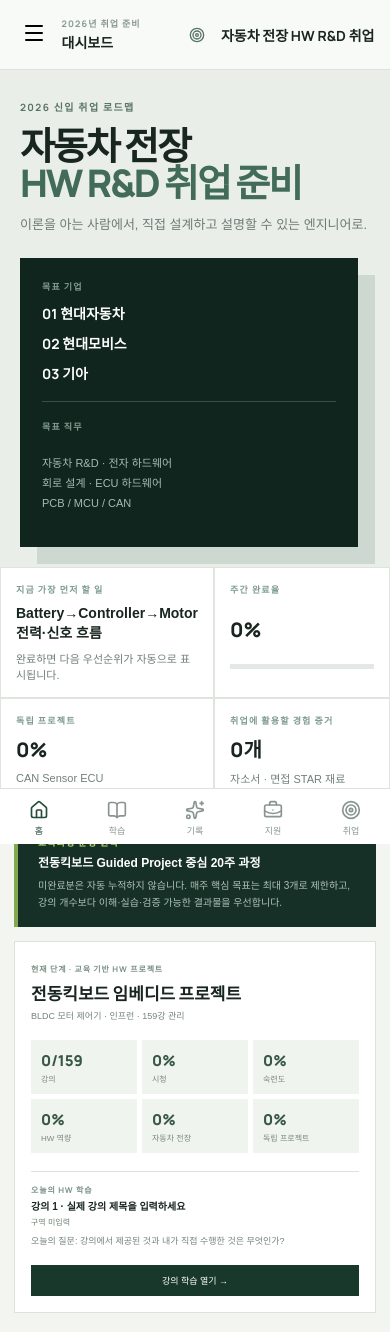
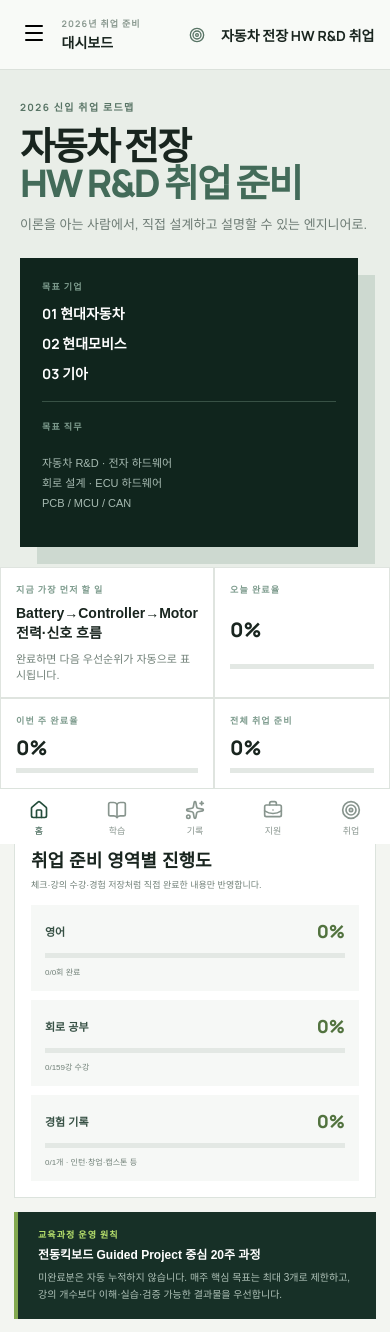
Before and after one commit to PacoKim/vamos-trabajo, a React (Vite) app: page / in a window 390 px wide. Shown: the top 1332 px of the page. Built offline with nearby package versions, Linux system fonts and the light colour scheme; a web font is replaced by a local one.

Commit message:
feat: add daily weekly and total readiness progress

```diff
--- a/src/App.tsx
+++ b/src/App.tsx
@@ -708,7 +708,8 @@
       );
       return Math.min(20, Math.max(1, elapsed + 1));
     }),
-    [menu, setMenu] = useState(false);
+    [menu, setMenu] = useState(false),
+    [dashboardRevision, setDashboardRevision] = useState(0);
   const [done, setDone] = useState<Record<string, boolean>>(() =>
     JSON.parse(localStorage.getItem("ahw-kickboard-curriculum-done-v1") || "{}"),
   );
@@ -731,21 +732,7 @@
         sum + item.tasks.filter((_, index) => done[`w${item.n}-${index}`]).length,
       0,
     ),
-    total = weeks.reduce((sum, item) => sum + item.tasks.length, 0),
-    independentProgress = (() => {
-      try {
-        const evidence = JSON.parse(
-          localStorage.getItem("ahw-kickboard-evidence-v1") || "[]",
-        );
-        return Math.min(
-          100,
-          evidence.filter((item: any) => item.project === "Independent Project")
-            .length * 10,
-        );
-      } catch {
-        return 0;
-      }
-    })();
+    total = weeks.reduce((sum, item) => sum + item.tasks.length, 0);
   const go = (v: View) => {
     setView(
       v === "careerHub" && careerHubItems.length === 1
@@ -802,7 +789,8 @@
             current={current}
             done={done}
             setDone={setDone}
-            independentProgress={independentProgress}
+            dataRevision={dashboardRevision}
+            onDashboardDataChange={() => setDashboardRevision((value) => value + 1)}
             go={go}
           />
         )}{" "}
@@ -958,11 +946,13 @@
   current,
   done,
   setDone,
+  onDataChange,
 }: {
   go: (v: View) => void;
   current: Week;
   done: Record<string, boolean>;
   setDone: (value: Record<string, boolean>) => void;
+  onDataChange: () => void;
 }) {
   const schedules = optimizedDailySchedule;
   const now = new Date();
@@ -1031,6 +1021,7 @@
     () => {
       localStorage.setItem("ahw-daily-items-cleared-v1", "done");
       localStorage.setItem("ahw-daily-checklists", JSON.stringify(allTasks));
+      onDataChange();
     },
     [allTasks],
   );
@@ -1289,15 +1280,18 @@
   current,
   done,
   setDone,
-  independentProgress,
+  dataRevision,
+  onDashboardDataChange,
   go,
 }: {
   current: Week;
   done: Record<string, boolean>;
   setDone: (value: Record<string, boolean>) => void;
-  independentProgress: number;
+  dataRevision: number;
+  onDashboardDataChange: () => void;
   go: (v: View) => void;
 }) {
+  void dataRevision;
   const wp = Math.round(
     (current.tasks.filter((_, i) => done[`w${current.n}-${i}`]).length /
       current.tasks.length) *
@@ -1306,16 +1300,58 @@
   const priorityTask =
     current.tasks.find((_, index) => !done[`w${current.n}-${index}`]) ||
     "이번 단계 핵심 과제를 모두 완료했습니다";
+  const savedDaily = (() => {
+    try {
+      return JSON.parse(localStorage.getItem("ahw-daily-checklists") || "{}");
+    } catch {
+      return {};
+    }
+  })();
+  const today = new Date();
+  const todayKey = new Date(today.getTime() - today.getTimezoneOffset() * 60000)
+    .toISOString()
+    .slice(0, 10);
+  const todayTasks: any[] = savedDaily[todayKey] || [];
+  const dailyProgress = todayTasks.length
+    ? Math.round((todayTasks.filter((task) => task.done).length / todayTasks.length) * 100)
+    : 0;
+  const allDailyTasks: any[] = Object.values(savedDaily).flat() as any[];
+  const englishTasks = allDailyTasks.filter(
+    (task) => task.track === "영어" || /영어|TOEIC|OPIc/i.test(task.text || ""),
+  );
+  const englishProgress = englishTasks.length
+    ? Math.round((englishTasks.filter((task) => task.done).length / englishTasks.length) * 100)
+    : 0;
+  const lectures: any[] = (() => {
+    try {
+      const saved = JSON.parse(localStorage.getItem("ahw-kickboard-lectures-v1") || "[]");
+      return Array.isArray(saved) ? saved : [];
+    } catch {
+      return [];
+    }
+  })();
+  const completedLectures = lectures.filter(
+    (lecture) => lecture.steps?.watch || lecture.status === "완료",
+  ).length;
+  const circuitProgress = Math.round((completedLectures / (lectures.length || 159)) * 100);
   const experienceCount = (() => {
     try {
-      const experiences = JSON.parse(
-        localStorage.getItem("ahw-experiences") || "[]",
-      );
-      return Array.isArray(experiences) ? experiences.length : 0;
+      const saved = JSON.parse(localStorage.getItem("ahw-experiences") || "[]");
+      return Array.isArray(saved) ? saved.length : 0;
     } catch {
       return 0;
     }
   })();
+  const experienceProgress = Math.min(100, Math.round((experienceCount / Math.max(1, current.n)) * 100));
+  const curriculumCompleted = weeks.reduce(
+    (sum, item) => sum + item.tasks.filter((_, index) => done[`w${item.n}-${index}`]).length,
+    0,
+  );
+  const curriculumTotal = weeks.reduce((sum, item) => sum + item.tasks.length, 0);
+  const curriculumProgress = Math.round((curriculumCompleted / curriculumTotal) * 100);
+  const totalProgress = Math.round(
+    (englishProgress + circuitProgress + experienceProgress + curriculumProgress) / 4,
+  );
   return (
     <>
       <section className="hero">
@@ -1351,22 +1387,41 @@
           <span>완료하면 다음 우선순위가 자동으로 표시됩니다.</span>
         </article>
         <article>
-          <small>주간 완료율</small>
+          <small>오늘 완료율</small>
+          <strong>{dailyProgress}%</strong>
+          <div className="bar"><i style={{ width: dailyProgress + "%" }} /></div>
+        </article>
+        <article>
+          <small>이번 주 완료율</small>
           <strong>{wp}%</strong>
           <div className="bar">
             <i style={{ width: wp + "%" }} />
           </div>
         </article>
         <article>
-          <small>독립 프로젝트</small>
-          <strong>{independentProgress}%</strong>
-          <span>CAN Sensor ECU</span>
+          <small>전체 취업 준비</small>
+          <strong>{totalProgress}%</strong>
+          <div className="bar"><i style={{ width: totalProgress + "%" }} /></div>
         </article>
-        <article>
-          <small>취업에 활용할 경험 증거</small>
-          <strong>{experienceCount}개</strong>
-          <span>자소서 · 면접 STAR 재료</span>
-        </article>
+      </section>
+      <section className="preparation-progress">
+        <div className="preparation-progress-head">
+          <div><small>전체 완성률 상세</small><h2>취업 준비 영역별 진행도</h2></div>
+          <p>체크·강의 수강·경험 저장처럼 직접 완료한 내용만 반영합니다.</p>
+        </div>
+        <div className="preparation-progress-grid">
+          {[
+            ["영어", englishProgress, `${englishTasks.filter((task) => task.done).length}/${englishTasks.length || 0}회 완료`],
+            ["회로 공부", circuitProgress, `${completedLectures}/${lectures.length || 159}강 수강`],
+            ["경험 기록", experienceProgress, `${experienceCount}/${Math.max(1, current.n)}개 · 인턴·창업·캡스톤 등`],
+          ].map(([label, value, detail]) => (
+            <article key={String(label)}>
+              <span><b>{label}</b><strong>{value}%</strong></span>
+              <div className="bar"><i style={{ width: `${value}%` }} /></div>
+              <small>{detail}</small>
+            </article>
+          ))}
+        </div>
       </section>
       <section className="restart-banner">
         <div>
@@ -1384,6 +1439,7 @@
         current={current}
         done={done}
         setDone={setDone}
+        onDataChange={onDashboardDataChange}
       />
       <section className="dash priorities-only">
         <article className="panel job-priorities">
--- a/src/extended.css
+++ b/src/extended.css
@@ -74,6 +74,28 @@
 .metrics .priority-metric span {
   margin-top: auto;
 }
+.preparation-progress {
+  margin: 0 4vw 18px;
+  padding: 20px;
+  border: 1px solid #dce3dd;
+  background: white;
+}
+.preparation-progress-head {
+  display: flex;
+  justify-content: space-between;
+  align-items: end;
+  gap: 18px;
+  margin-bottom: 14px;
+}
+.preparation-progress-head small { color: #789084; font: 700 9px Manrope; letter-spacing: .12em; }
+.preparation-progress-head h2 { margin: 4px 0 0; font-size: 18px; }
+.preparation-progress-head p { margin: 0; color: #718078; font-size: 9px; }
+.preparation-progress-grid { display: grid; grid-template-columns: repeat(3, 1fr); gap: 9px; }
+.preparation-progress-grid article { padding: 14px; background: #f6f8f6; }
+.preparation-progress-grid article > span { display: flex; justify-content: space-between; align-items: center; gap: 12px; margin-bottom: 10px; }
+.preparation-progress-grid b { color: #365044; font-size: 11px; }
+.preparation-progress-grid strong { color: #52733f; font: 800 18px Manrope; }
+.preparation-progress-grid small { display: block; margin-top: 8px; color: #718078; font-size: 8px; }
 .daily-overview {
   display: grid;
   grid-template-columns: minmax(0, 0.9fr) minmax(0, 1.35fr);
@@ -1075,6 +1097,17 @@
   margin-top: 0;
 }
 @media (max-width: 700px) {
+  .preparation-progress {
+    margin: 14px;
+    padding: 16px;
+  }
+  .preparation-progress-head {
+    display: grid;
+    gap: 6px;
+  }
+  .preparation-progress-grid {
+    grid-template-columns: 1fr;
+  }
   .interview-toolbar {
     align-items: flex-start;
   }
```
